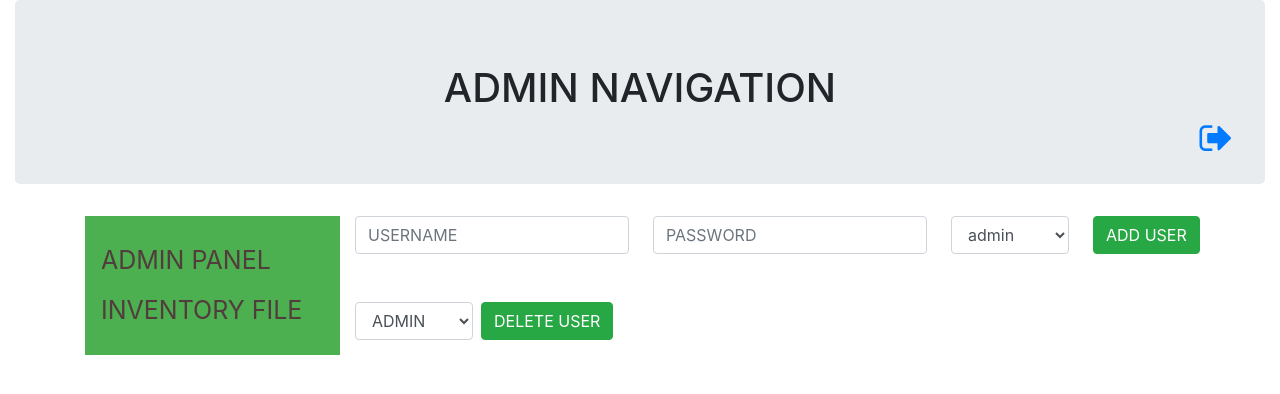
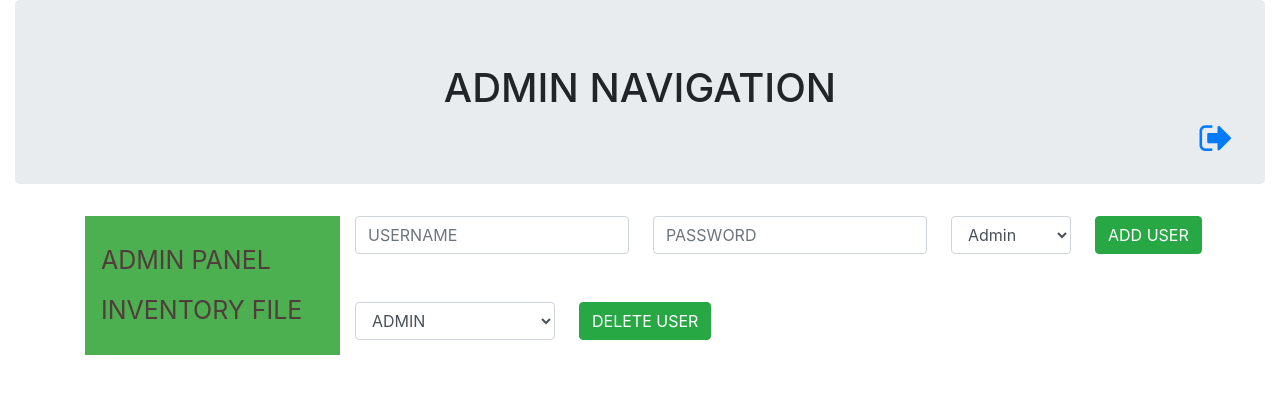
Before and after one commit to jbrathony/corephp_mysql, a PHP site: page /admin_navigation.php in a window 1280 px wide. Shown: the top 394 px of the page. Run offline with PHP 8.4, Linux system fonts and the light colour scheme; a user stored in the database is signed in; data comes from the database, SQL or seed files in the repository.

Commit message:
minor update

```diff
--- a/710.sql
+++ b/710.sql
@@ -44,7 +44,7 @@ CREATE TABLE `userrole` (
 
 /*Data for the table `userrole` */
 
-insert  into `userrole`(`id`,`role_name`) values (1,'admin'),(2,'customer');
+insert  into `userrole`(`id`,`role_name`) values (1,'Admin'),(2,'Customer');
 
 /*Table structure for table `users` */
 
@@ -57,11 +57,11 @@ CREATE TABLE `users` (
   `roleid` int(11) NOT NULL,
   PRIMARY KEY (`id`,`username`),
   UNIQUE KEY `username` (`username`)
-) ENGINE=InnoDB AUTO_INCREMENT=24 DEFAULT CHARSET=utf8 COLLATE=utf8_unicode_ci;
+) ENGINE=InnoDB AUTO_INCREMENT=27 DEFAULT CHARSET=utf8 COLLATE=utf8_unicode_ci;
 
 /*Data for the table `users` */
 
-insert  into `users`(`id`,`username`,`password`,`roleid`) values (15,'ADMIN','asdf',1),(23,'customer','asdf',2);
+insert  into `users`(`id`,`username`,`password`,`roleid`) values (15,'ADMIN','asdf',1),(26,'customer','asdf',1);
 
 /*!40101 SET SQL_MODE=@OLD_SQL_MODE */;
 /*!40014 SET FOREIGN_KEY_CHECKS=@OLD_FOREIGN_KEY_CHECKS */;
--- a/admin_navigation.php
+++ b/admin_navigation.php
@@ -78,8 +78,13 @@ $users = resultToArray($users_result);
                 <div class="col-md-9">
                     <div class="row">
                         <div class="form-inline">
-                            <input type="text" class="form-control mb-5 mr-sm-4" placeholder="USERNAME" id="username">
-                            <input type="password" class="form-control mb-5 mr-sm-4" placeholder="PASSWORD" id="pwd">
+                            <div class="form-group">
+                                <input type="text" class="form-control mb-5 mr-sm-4" id="username" placeholder="USERNAME">
+                            </div>
+                            <div class="form-group">
+                                <input type="password" class="form-control mb-5 mr-sm-4" id="pwd" placeholder="PASSWORD">
+                            </div>
+                            <div class="form-group">
                                 <select class="form-control mb-5 mr-sm-4" id="user_access_level">
                                     <?php
                                     foreach ($user_access_levels as $user_access_level) {
@@ -91,13 +96,16 @@ $users = resultToArray($users_result);
                                     }
                                     ?>
                                 </select>
+                            </div>
+
                             <button type="button" class="btn btn-success mb-5" id="add_user">ADD USER</button>
                         </div>
                     </div>
 
                     <div class="row">
                         <div class="form-inline">
-                            <select class="form-control mb-2 mr-sm-2" id="username_list">
+                            <div class="form-group">
+                                <select class="form-control mb-2 mr-sm-4" id="username_list">
                                     <?php
                                     foreach ($users as $user) {
                                     ?>
@@ -108,6 +116,7 @@ $users = resultToArray($users_result);
                                     }
                                     ?>
                                 </select>
+                            </div>
                             <button type="button" class="btn btn-success mb-2" id="del_user">DELETE USER</button>
                         </div>
                     </div>
--- a/assets/style/admin_navigation.css
+++ b/assets/style/admin_navigation.css
@@ -27,3 +27,7 @@
         font-size: 18px;
     }
 }
+
+#username_list {
+    width: 200px;
+}
--- a/php/add_del_user.php
+++ b/php/add_del_user.php
@@ -47,7 +47,7 @@ if (isset($_POST['user_id'])) {
 
     if ($delete_result === TRUE) {
         $response['type'] = "success";
-        $response['message'] = "User delted successfully!";
+        $response['message'] = "User deleted successfully!";
         $response['data'] = [];
 
         // Get user list
```
Lines whose indentation alone changed are shown as unchanged.
